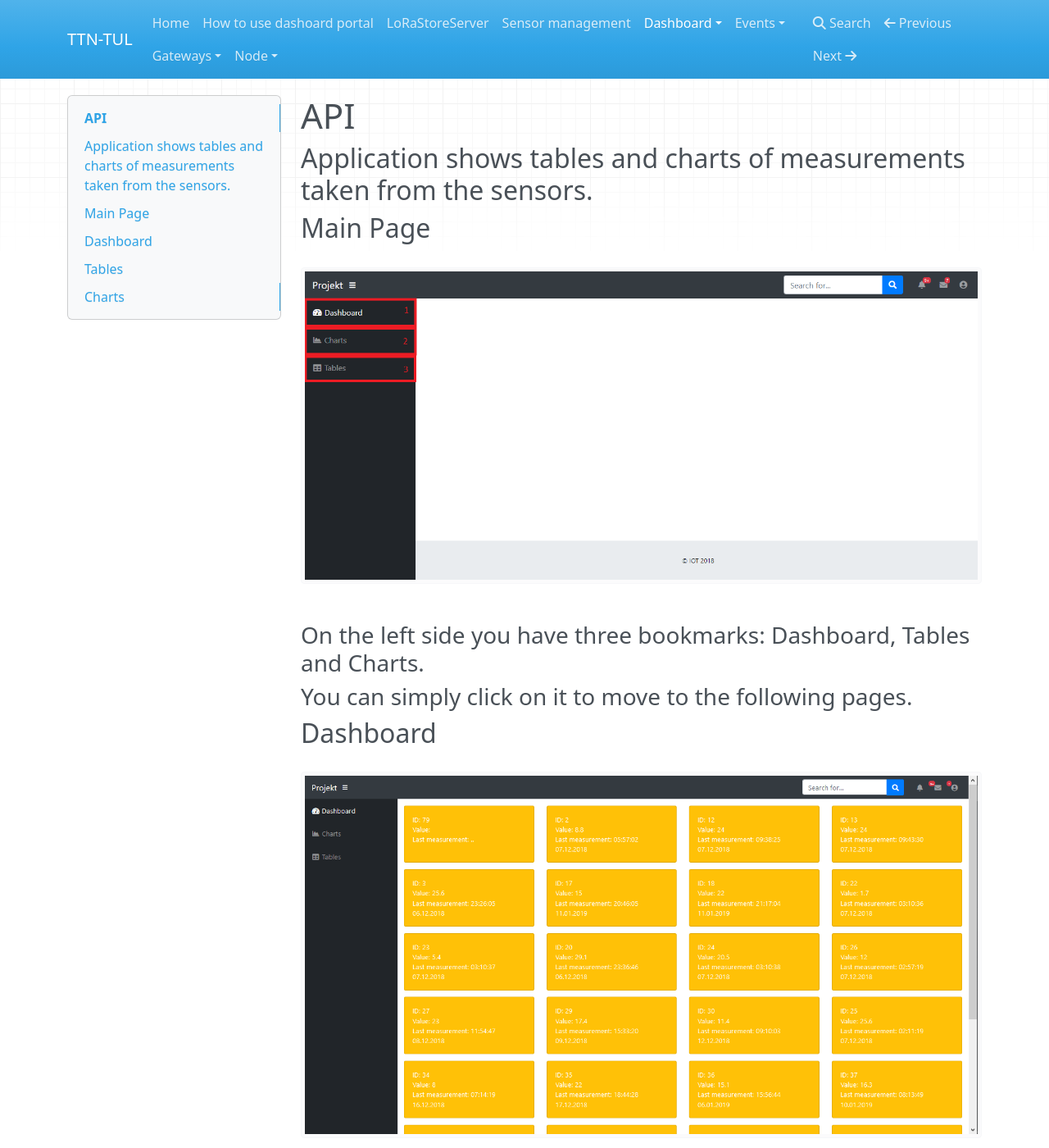
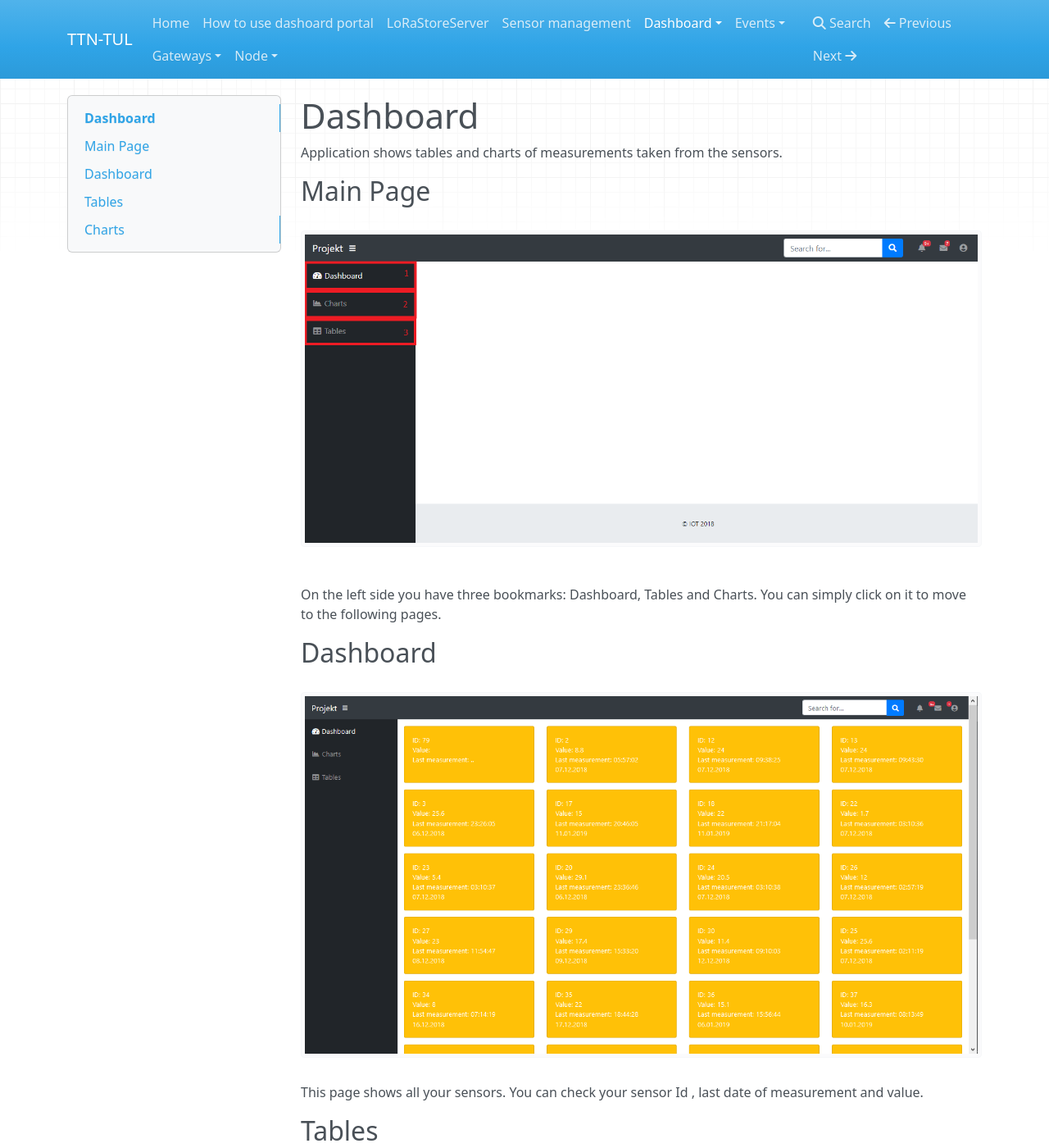
Before and after one commit to sosnus/iot-tul, an MkDocs documentation site: the page built from docs/Dashboard/Description.md, in a window 1280 px wide and 1400 px high. Shown: the whole window at 82% size. Built offline with MkDocs 1.6.1, drawn with Linux system fonts in a browser that asks for light colours; nearby versions of some CDN libraries.

Commit message:
new formatting

```diff
--- a/docs/Dashboard/Description.md
+++ b/docs/Dashboard/Description.md
@@ -1,33 +1,39 @@
-# API
-## Application shows tables and charts of measurements taken from the sensors.
+# Dashboard <Name>
+
+Application shows tables and charts of measurements taken from the sensors.
+
 ## Main Page
+
 ![alt text](./doc2.png "MainPage")
 
-### On the left side you have three bookmarks: Dashboard, Tables and Charts.
-### You can simply click on it to move to the following pages.
+On the left side you have three bookmarks: Dashboard, Tables and Charts.
+You can simply click on it to move to the following pages.
 
 
 ## Dashboard
+
 ![alt text](./doc4.PNG "Dashboard")
-
-### This page shows all your sensors. You can check your sensor Id , last date of measurement and value.
+This page shows all your sensors. You can check your sensor Id , last date of measurement and value.
 
 
 ## Tables
+
 ![alt text](./doc3.png "Table")
 
-### This page shows tables.
-### Field "1" is Sensor ID. You have to write ID to search that specific sensor.
-### Fields "2 - Value min" and "3 - Value max" are optional. You can search sensor with the specific value.
-### Fields "4 - Start Date" and "5 - End Date" are optional. You can search sensor with the specific period of time.
-### Field "6 - Button Go" calls searching fuction. You have to click it to start drawing table.
-### Field "7" is the place where the table will be created.
+This page shows tables.
+
+* Field "1" is Sensor ID. You have to write ID to search that specific sensor.
+* Fields "2 - Value min" and "3 - Value max" are optional. You can search sensor with the specific value.
+* Fields "4 - Start Date" and "5 - End Date" are optional. You can search sensor with the specific period of time.
+* Field "6 - Button Go" calls searching fuction. You have to click it to start drawing table.
+* Field "7" is the place where the table will be created.
 
 ## Charts
+
 ![alt text](./doc.png "Chart")
+This page shows charts.
 
-### This page shows charts.
-### Field "1" is Sensor ID. You have to write ID to search that specific sensor.
-### Fields "2 - Start Date" and "3 - End Date" are optional. You can search sensor with the specific period of time.
-### Field "4 - Button Go" calls searching fuction. You have to click it to start drawing chart.
-### Field "5" is the place where the chart will be drawn.
+* Field "1" is Sensor ID. You have to write ID to search that specific sensor.
+* Fields "2 - Start Date" and "3 - End Date" are optional. You can search sensor with the specific period of time.
+* Field "4 - Button Go" calls searching fuction. You have to click it to start drawing chart.
+* Field "5" is the place where the chart will be drawn.
```
